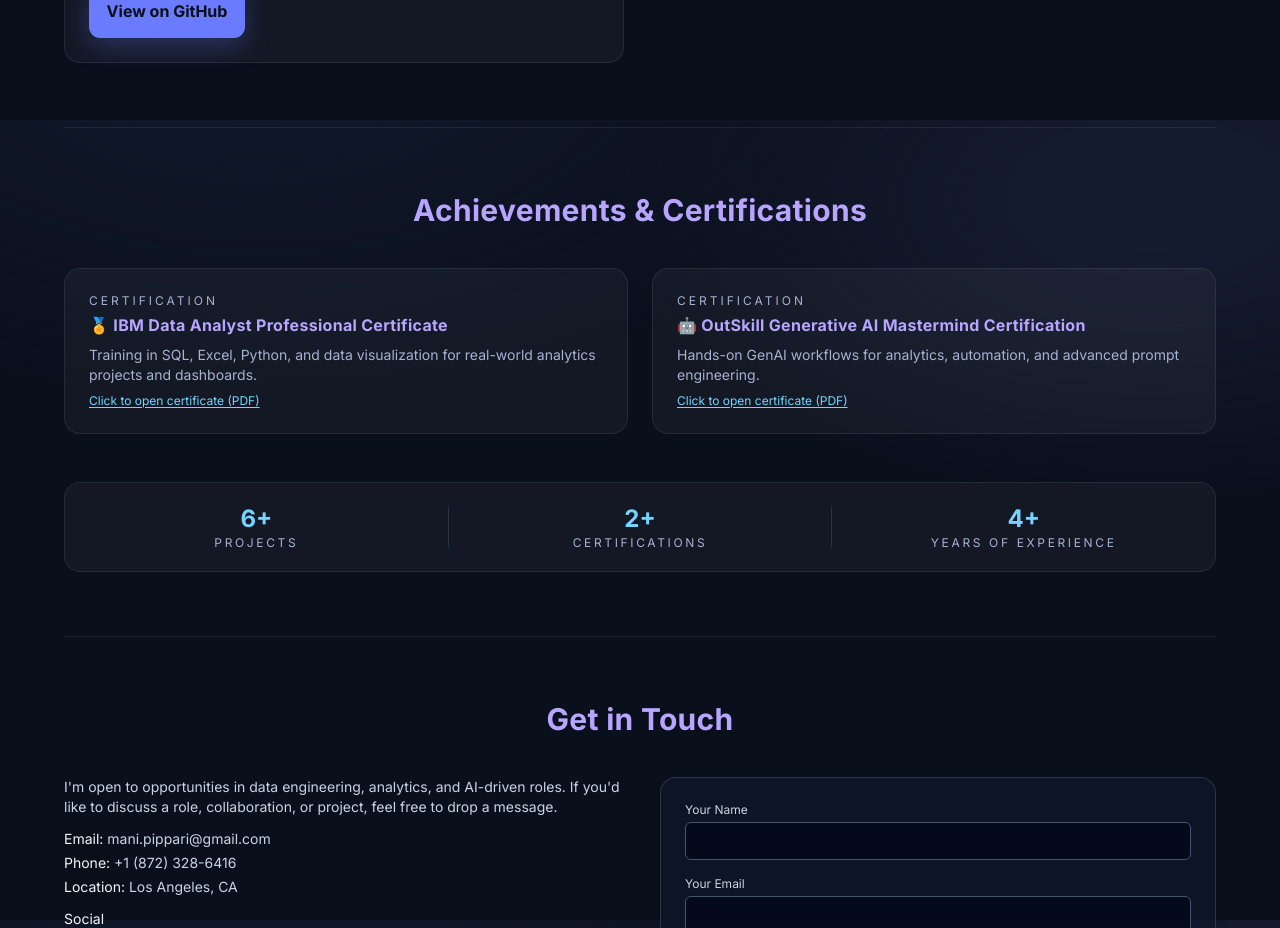
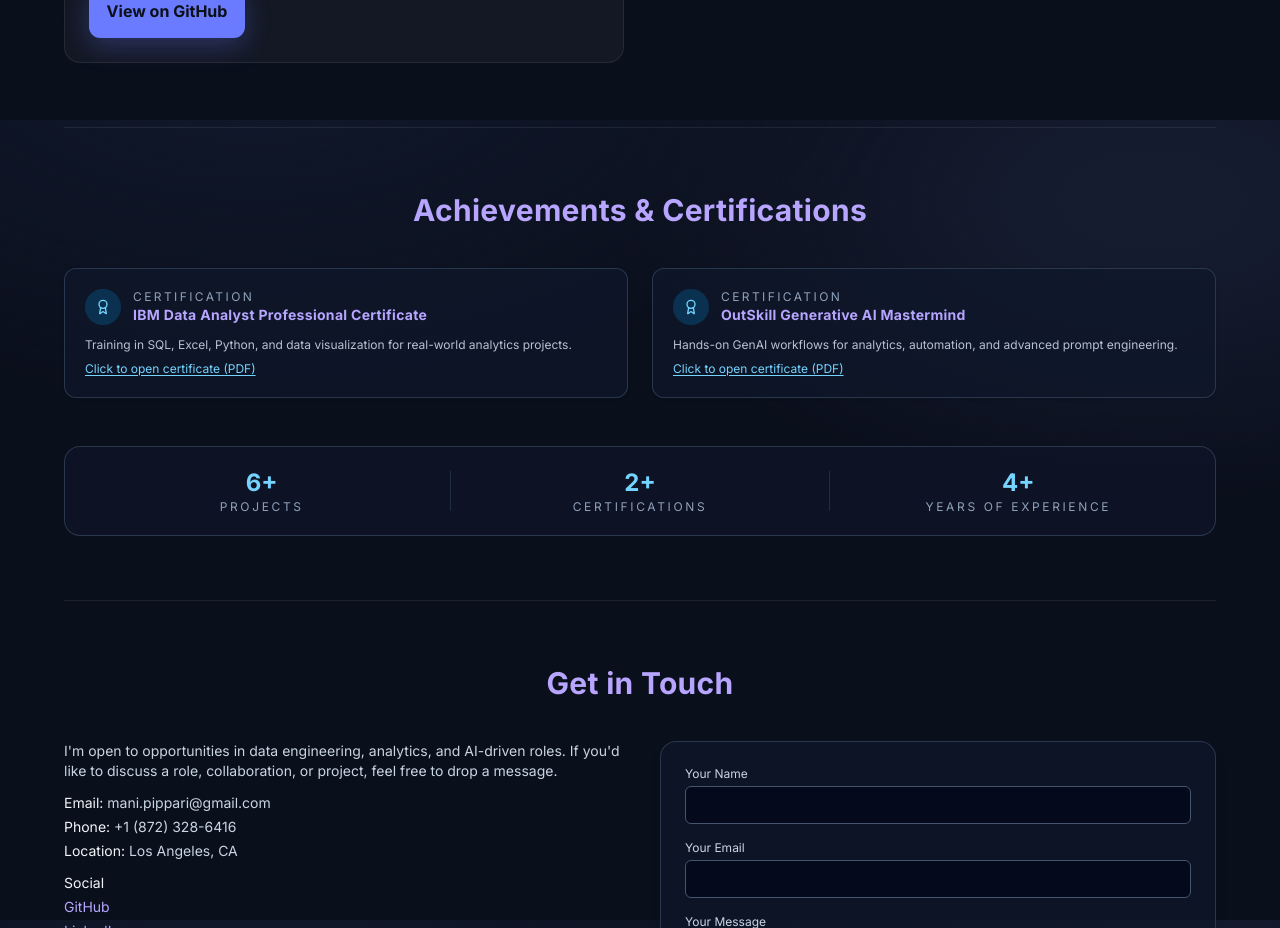
Before and after one commit to ManideepPippari/Manideep-portfolio, a Next.js app: page / in a window 1280 px wide. Shown: the part 2280-3208 px from the top of the page. Built offline with nearby package versions, Linux system fonts and the light colour scheme.

Commit message:
Removed Insights components

```diff
--- a/src/app/components/Achievements.tsx
+++ b/src/app/components/Achievements.tsx
@@ -1,36 +1,49 @@
 "use client";
 
 import React from "react";
+import { motion } from "framer-motion";
+import { Award } from "lucide-react";
 
 export default function Achievements() {
   return (
-    <section
+    <motion.section
       id="achievements"
-      className="max-w-6xl mx-auto px-6 py-20 text-center"
+      className="max-w-6xl mx-auto py-20 px-6"
+      initial={{ opacity: 0, y: 40 }}
+      whileInView={{ opacity: 1, y: 0 }}
+      transition={{ duration: 0.7, ease: "easeOut" }}
+      viewport={{ once: true }}
     >
       {/* Title */}
-      <h2 className="text-3xl font-bold mb-10 text-[var(--accent2)]">
+      <h2 className="text-3xl font-bold text-center mb-10 text-slate-100">
         Achievements &amp; Certifications
       </h2>
 
-      {/* Certifications list */}
+      {/* Certificates */}
       <div className="grid gap-6 md:grid-cols-2 mb-12">
         {/* IBM */}
         <a
-          href="/ibm_data_analyst_professional_certificate.pdf"
+          href="/ibm_data_analyst_certificate.pdf"
           target="_blank"
           rel="noopener noreferrer"
-          className="card p-6 text-left hover:border-sky-400/80 hover:bg-slate-900/80 transition-colors"
+          className="group flex flex-col rounded-xl border border-slate-700/80 bg-slate-900/70 p-5 shadow-sm hover:border-sky-400/80 hover:bg-slate-900 transition-colors"
         >
-          <p className="text-xs uppercase tracking-[0.25em] text-[var(--muted)] mb-1">
+          <div className="flex items-center gap-3 mb-3">
+            <div className="flex h-9 w-9 items-center justify-center rounded-full bg-sky-500/20 text-sky-300">
+              <Award className="h-4 w-4" />
+            </div>
+            <div>
+              <p className="text-xs uppercase tracking-[0.2em] text-slate-400">
                 Certification
               </p>
-          <h3 className="font-semibold text-base mb-2 text-slate-100">
-            🏅 IBM Data Analyst Professional Certificate
+              <h3 className="text-sm font-semibold text-slate-100 group-hover:text-sky-300">
+                IBM Data Analyst Professional Certificate
               </h3>
-          <p className="text-sm text-[var(--muted)] mb-2">
+            </div>
+          </div>
+          <p className="text-xs text-slate-300/90 mb-2">
             Training in SQL, Excel, Python, and data visualization for
-            real-world analytics projects and dashboards.
+            real-world analytics projects.
           </p>
           <p className="text-xs text-sky-300 underline underline-offset-2">
             Click to open certificate (PDF)
@@ -42,15 +55,22 @@ export default function Achievements() {
           href="/outskill_generative_ai_certificate.pdf"
           target="_blank"
           rel="noopener noreferrer"
-          className="card p-6 text-left hover:border-sky-400/80 hover:bg-slate-900/80 transition-colors"
+          className="group flex flex-col rounded-xl border border-slate-700/80 bg-slate-900/70 p-5 shadow-sm hover:border-sky-400/80 hover:bg-slate-900 transition-colors"
         >
-          <p className="text-xs uppercase tracking-[0.25em] text-[var(--muted)] mb-1">
+          <div className="flex items-center gap-3 mb-3">
+            <div className="flex h-9 w-9 items-center justify-center rounded-full bg-sky-500/20 text-sky-300">
+              <Award className="h-4 w-4" />
+            </div>
+            <div>
+              <p className="text-xs uppercase tracking-[0.2em] text-slate-400">
                 Certification
               </p>
-          <h3 className="font-semibold text-base mb-2 text-slate-100">
-            🤖 OutSkill Generative AI Mastermind Certification
+              <h3 className="text-sm font-semibold text-slate-100 group-hover:text-sky-300">
+                OutSkill Generative AI Mastermind
               </h3>
-          <p className="text-sm text-[var(--muted)] mb-2">
+            </div>
+          </div>
+          <p className="text-xs text-slate-300/90 mb-2">
             Hands-on GenAI workflows for analytics, automation, and advanced
             prompt engineering.
           </p>
@@ -61,32 +81,32 @@ export default function Achievements() {
       </div>
 
       {/* Stats strip */}
-      <div className="card flex flex-col items-center justify-between gap-6 py-5 px-6 md:flex-row">
+      <div className="rounded-2xl border border-slate-700/80 bg-slate-900/60 px-6 py-5 flex flex-col gap-4 text-center text-slate-200 md:flex-row md:items-center md:justify-between">
         <div className="flex-1">
           <div className="text-2xl font-semibold text-sky-300">6+</div>
-          <div className="text-xs uppercase tracking-[0.22em] text-[var(--muted)]">
+          <div className="text-xs uppercase tracking-[0.22em] text-slate-400">
             Projects
           </div>
         </div>
 
-        <div className="hidden h-10 w-px bg-slate-700/70 md:block" />
+        <div className="hidden h-10 w-px bg-slate-700/60 md:block" />
 
         <div className="flex-1">
           <div className="text-2xl font-semibold text-sky-300">2+</div>
-          <div className="text-xs uppercase tracking-[0.22em] text-[var(--muted)]">
+          <div className="text-xs uppercase tracking-[0.22em] text-slate-400">
             Certifications
           </div>
         </div>
 
-        <div className="hidden h-10 w-px bg-slate-700/70 md:block" />
+        <div className="hidden h-10 w-px bg-slate-700/60 md:block" />
 
         <div className="flex-1">
           <div className="text-2xl font-semibold text-sky-300">4+</div>
-          <div className="text-xs uppercase tracking-[0.22em] text-[var(--muted)]">
+          <div className="text-xs uppercase tracking-[0.22em] text-slate-400">
             Years of Experience
           </div>
         </div>
       </div>
-    </section>
+    </motion.section>
   );
 }
```
Lines whose indentation alone changed are shown as unchanged.
